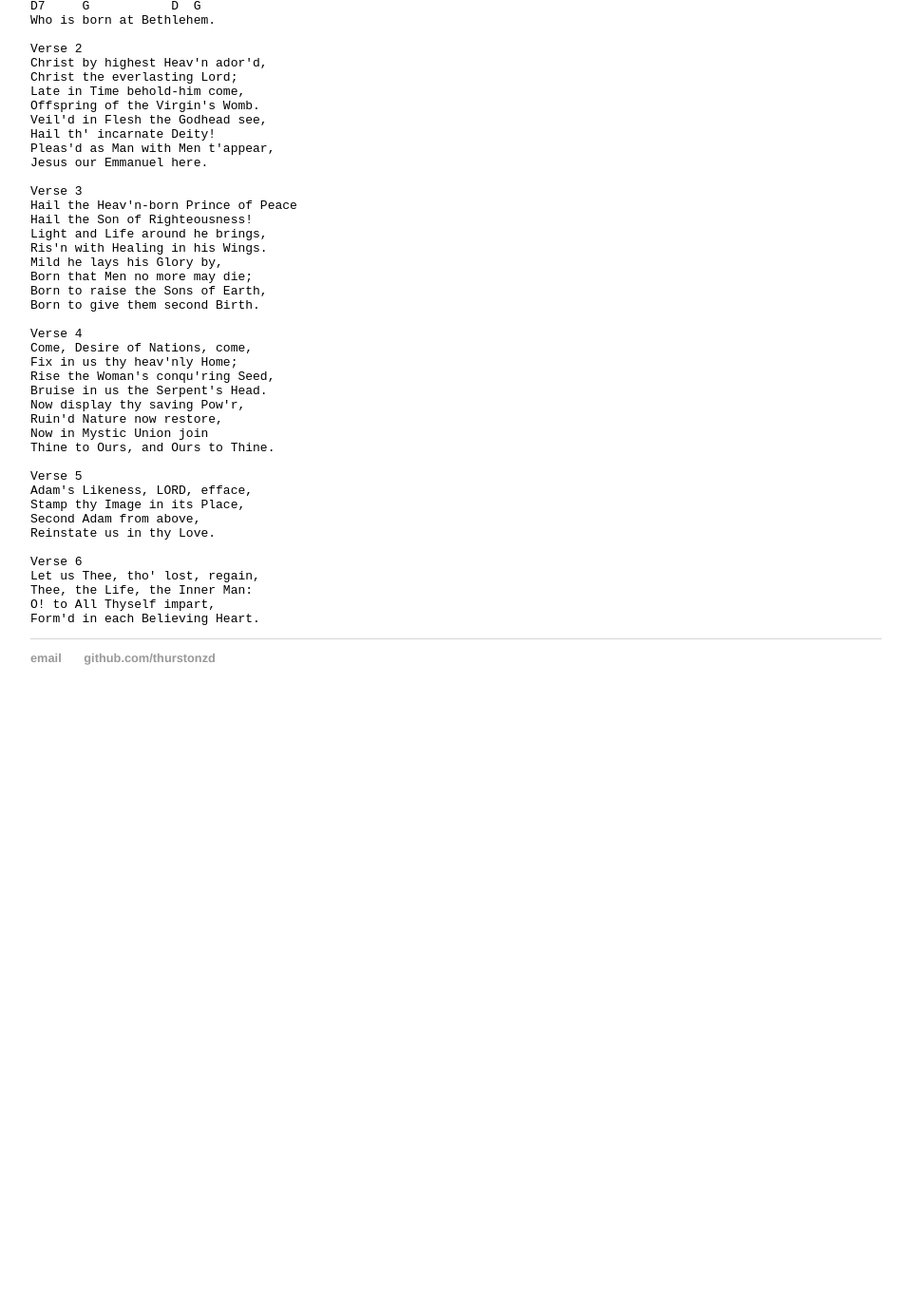
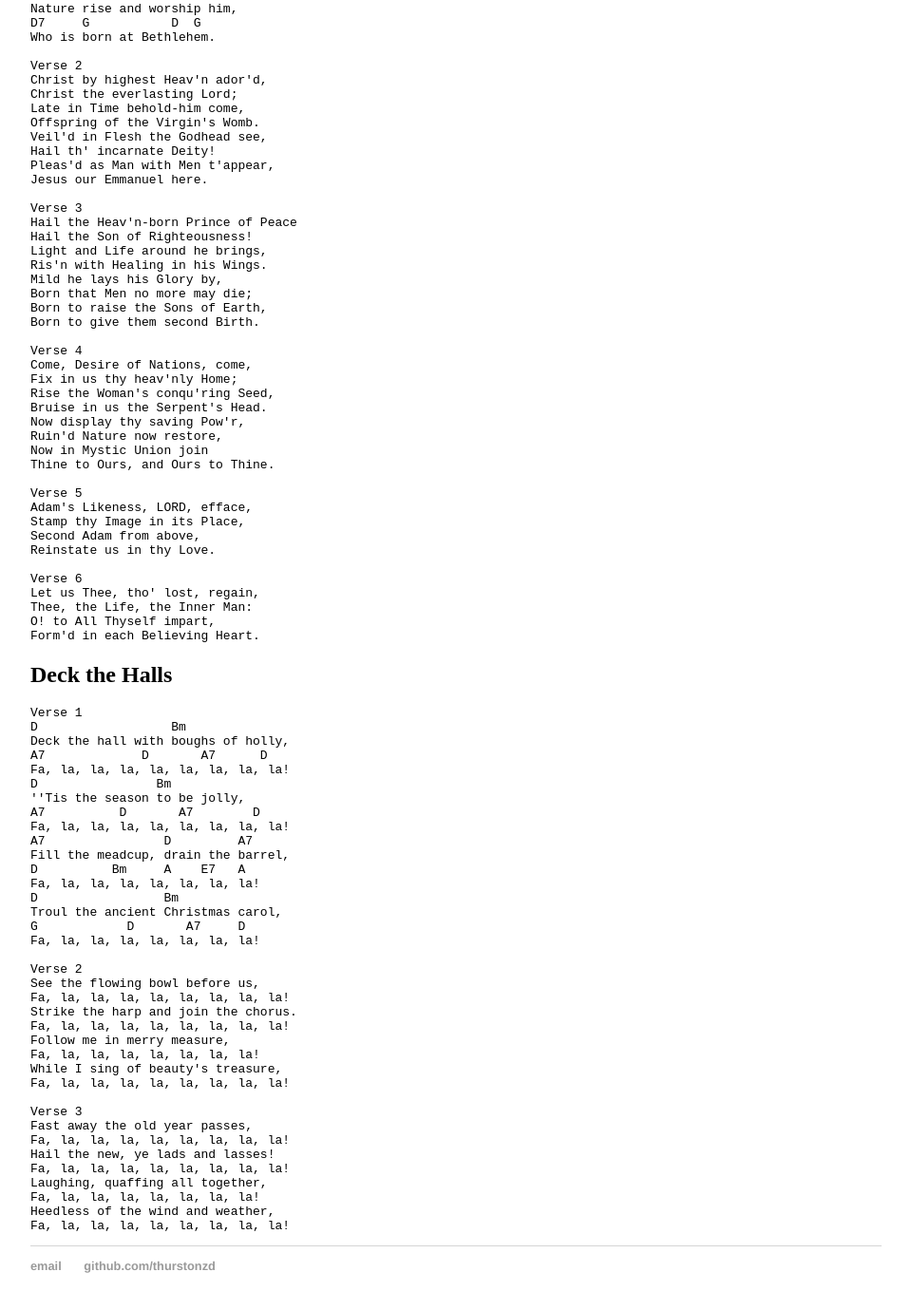
Before and after one commit to thurstonzd/thurstonzd.github.io, a Jekyll site: the page built from music/xmas.md, in a window 1280 px wide and 1400 px high, scrolled down 2905 px. Shown: the top 1379 px of the window at 95% size, without its empty margins (160-1119 px from the left). Built offline with Jekyll 4.4.1, drawn with Linux system fonts in a browser that asks for light colours; our own code applies the rules of GitHub Pages for plain Markdown files; before the commit the page ends 3665 px from its top, so only the background shows below that.

Commit message:
add Deck the Halls

````diff
--- a/music/xmas.md
+++ b/music/xmas.md
@@ -238,3 +238,45 @@ Thee, the Life, the Inner Man:
 O! to All Thyself impart,
 Form'd in each Believing Heart.
 ```
+
+## Deck the Halls
+
+```
+Verse 1
+D                  Bm
+Deck the hall with boughs of holly,
+A7             D       A7      D
+Fa, la, la, la, la, la, la, la, la!
+D                Bm
+''Tis the season to be jolly,
+A7          D       A7        D
+Fa, la, la, la, la, la, la, la, la!
+A7                D         A7
+Fill the meadcup, drain the barrel,
+D          Bm     A    E7   A
+Fa, la, la, la, la, la, la, la!
+D                 Bm
+Troul the ancient Christmas carol,
+G            D       A7     D
+Fa, la, la, la, la, la, la, la!
+
+Verse 2
+See the flowing bowl before us,
+Fa, la, la, la, la, la, la, la, la!
+Strike the harp and join the chorus.
+Fa, la, la, la, la, la, la, la, la!
+Follow me in merry measure,
+Fa, la, la, la, la, la, la, la!
+While I sing of beauty's treasure,
+Fa, la, la, la, la, la, la, la, la!
+
+Verse 3
+Fast away the old year passes,
+Fa, la, la, la, la, la, la, la, la!
+Hail the new, ye lads and lasses!
+Fa, la, la, la, la, la, la, la, la!
+Laughing, quaffing all together,
+Fa, la, la, la, la, la, la, la!
+Heedless of the wind and weather,
+Fa, la, la, la, la, la, la, la, la!
+```
````
